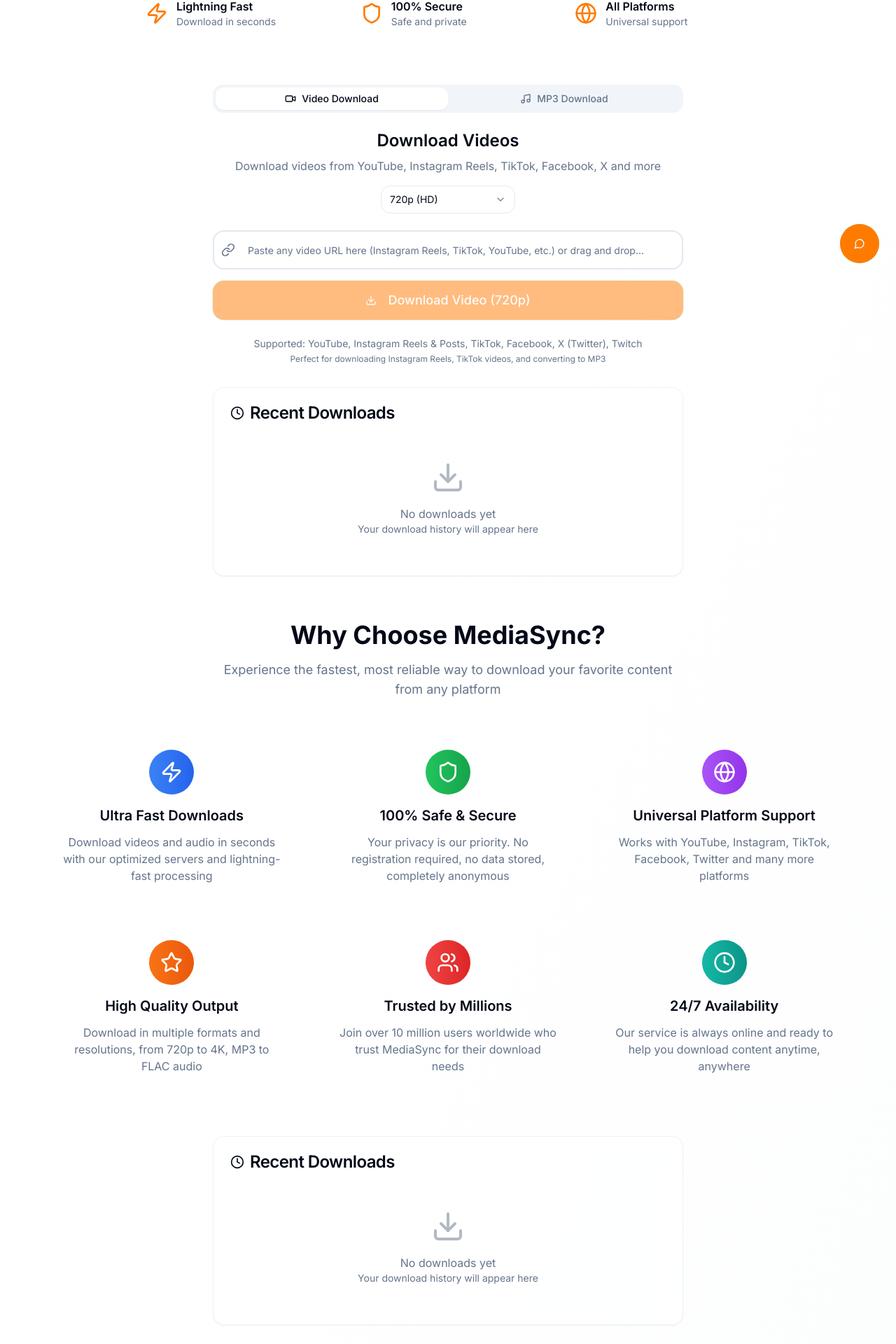
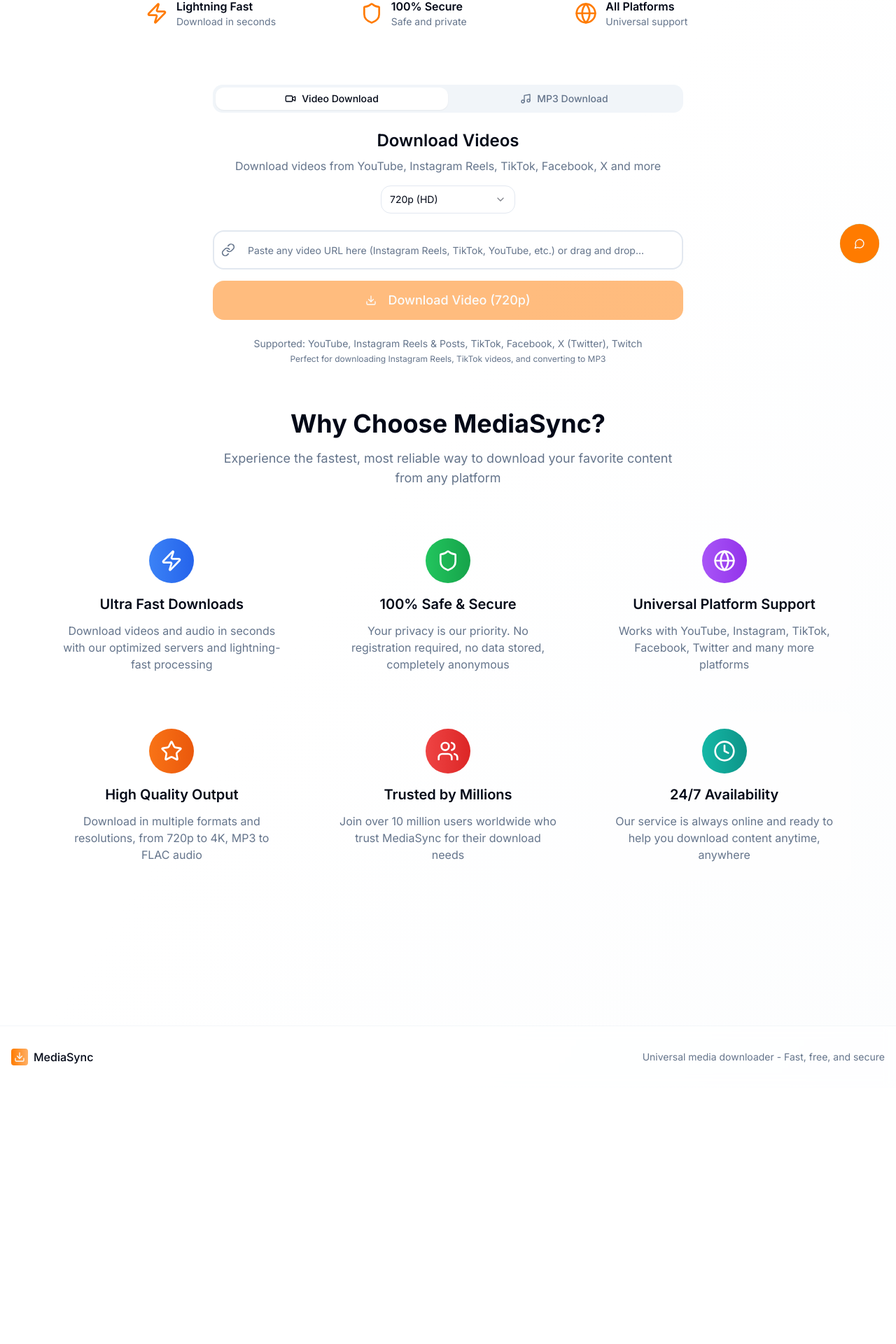
Before and after one commit to zacelalami/clip-flow-converter, a React (Vite) app: page / in a window 1280 px wide. Shown: the part 400-2320 px from the top of the page at 70% size. After the commit the page ends 1954 px from the top, so only its background shows below. Built offline with nearby package versions, Linux system fonts and the light colour scheme.

Commit message:
Remove "Recent Downloads" section

```diff
--- a/src/pages/Index.tsx
+++ b/src/pages/Index.tsx
@@ -1,9 +1,7 @@
-
 import React, { useState, useEffect } from 'react';
 import { Download, Zap, Shield, Globe, Star, Users, Clock } from 'lucide-react';
 import ThemeToggle from '@/components/ThemeToggle';
 import DownloadForm from '@/components/DownloadForm';
-import RecentDownloads from '@/components/RecentDownloads';
 import SupportChat from '@/components/SupportChat';
 import { useToast } from '@/hooks/use-toast';
 
@@ -208,16 +206,8 @@ const Index = () => {
         </div>
 
         {/* Download Form */}
-        <div className="mb-8 animate-slide-up">
+        <div className="mb-16 animate-slide-up">
           <DownloadForm onDownload={handleDownload} />
-        </div>
-
-        {/* Recent Downloads - moved here */}
-        <div className="max-w-2xl mx-auto mb-16 animate-fade-in">
-          <RecentDownloads
-            downloads={downloads}
-            onClearHistory={handleClearHistory}
-          />
         </div>
 
         {/* Why Choose Us Section */}
@@ -291,14 +281,6 @@ const Index = () => {
             </div>
           </div>
         </div>
-
-        {/* Recent Downloads */}
-        <div className="max-w-2xl mx-auto animate-fade-in">
-          <RecentDownloads
-            downloads={downloads}
-            onClearHistory={handleClearHistory}
-          />
-        </div>
       </main>
 
       {/* Footer */}
```
